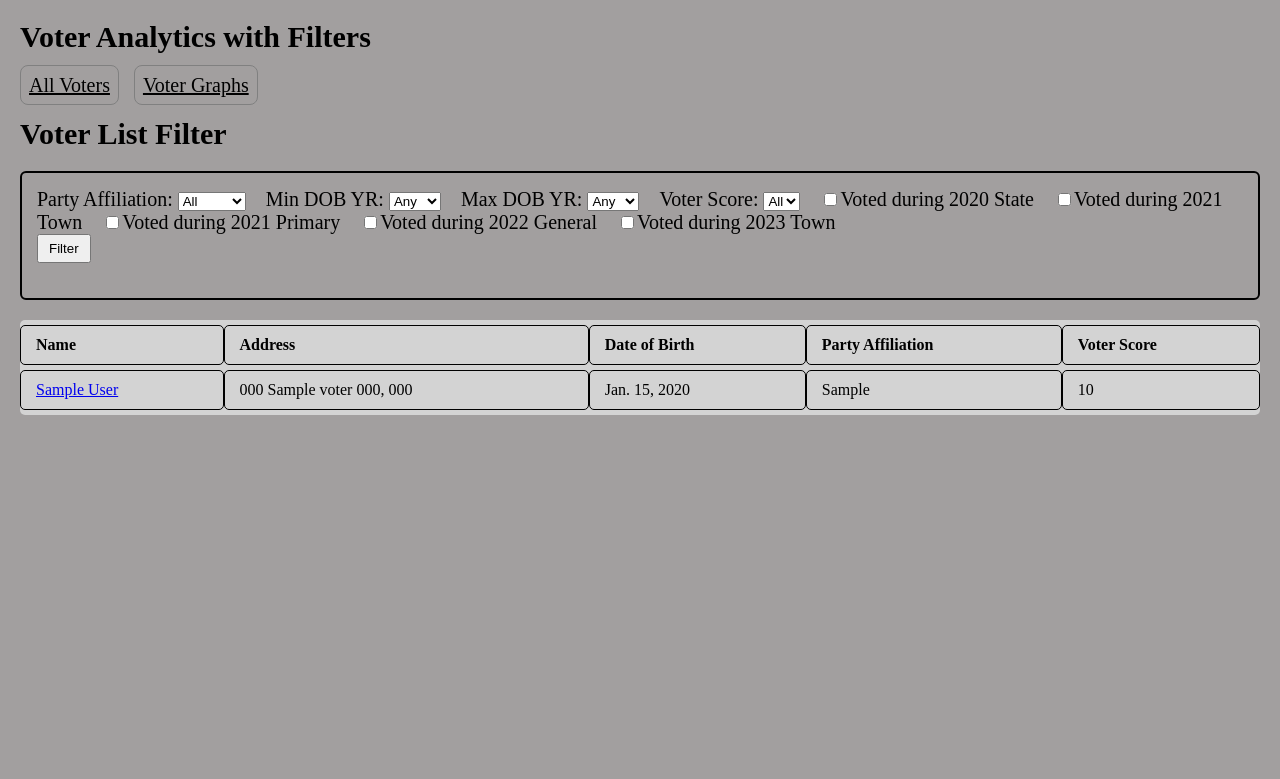
After one commit to Emanzman/cs412, a Django app: page /voter_analytics/ in a window 1280 px wide. The commit adds this page. Shown: the top 779 px of the page. Run offline with Django 5.2, Linux system fonts and the light colour scheme; tables that the repository leaves empty hold one stand-in row (values such as "Sample post").

Commit message:
Added Viewing and Filtering Functionality, Graph Representation of Data, and Page Styling

```diff
--- a/cs412/urls.py
+++ b/cs412/urls.py
@@ -24,6 +24,7 @@ urlpatterns = [
     path('quotes/', include('quotes.urls')),
     path('restaurant/', include('restaurant.urls')),
     path('mini_fb/', include('mini_fb.urls')),
+    path('voter_analytics/', include('voter_analytics.urls')),
 ]
 
 urlpatterns += static(settings.MEDIA_URL, document_root=settings.MEDIA_ROOT)
--- a/static/styles3.css
+++ b/static/styles3.css
@@ -280,7 +280,6 @@ form button {
 .login {
   text-align: center;
   padding: 20px;
-
 }
 
 .logout {
--- /dev/null
+++ b/static/styles4.css
@@ -0,0 +1,117 @@
+/* Styling for Voter Analytics Web App */
+
+body {
+  background-color: rgb(162, 159, 159);
+  margin: 20px;
+  padding: 0;
+  color: black;
+  font-size: 20px;
+}
+
+header {
+  margin-bottom: 20px;
+}
+
+h1 {
+  font-size: 30px;
+  margin-bottom: 20px;
+}
+
+/* Nav styling */
+
+nav ul {
+  list-style-type: none;
+  padding: 0;
+  margin: 0;
+  display: flex;
+  gap: 15px;
+}
+
+nav ul li {
+  display: inline;
+}
+
+nav ul li a {
+  color: black;
+  border-radius: 8px;
+  border: 1px solid gray;
+  padding:8px;
+}
+
+/* Styling for the form */
+
+form {
+  margin-bottom: 20px;
+}
+
+label {
+  margin-right: 15px;
+}
+
+button {
+  padding: 5px 10px;
+}
+
+.filter-container{
+  border: 2px solid black;
+  border-radius: 6px;
+  margin-bottom: 20px;
+  padding: 15px;
+}
+
+/* Pagination styling */
+
+.pagination {
+  list-style: none;
+  border: 2px solid black;
+  border-radius: 10px;
+  display: inline-block;
+  padding: 10px;
+}
+
+
+.pagination li {
+  display: inline;
+
+}
+
+/* Table styling */
+
+table {
+  width: 100%;
+  border-spacing: 0 5px;
+  background-color: lightgray;
+  border-radius: 5px;
+}
+
+table th,
+table td {
+  border: 1px solid black;
+  padding: 10px 15px;
+  text-align: left;
+  border-radius: 5px;
+
+}
+
+/* Graph Styling */
+
+.graph-container {
+  max-width: 1800px;
+  max-height: 1500px;
+  margin: 50px;
+  padding: 15px;
+
+}
+
+/* Voter Detail Styling */
+
+.voter-details-container {
+  margin-top: 20px;
+}
+
+.voter-details-container li{
+  list-style: none;
+  border: 1px solid black;
+  padding: 10px;
+
+}
--- /dev/null
+++ b/voter_analytics/templates/voter_analytics/base.html
@@ -0,0 +1,27 @@
+
+<!-- Base HTML Page for Voter Analytics Web App-->
+{% load static %}
+
+<html>
+
+<head>
+  <title>Voter Analytics</title>
+  <link rel="stylesheet" href="{% static 'styles4.css' %}">
+</head>
+
+<body>
+  <header>
+    <h1>Voter Analytics with Filters</h1>
+    <nav>
+      <ul>
+        <li><a href="{% url 'voters' %}">All Voters</a></li>
+        <li><a href="{% url 'graphs' %}">Voter Graphs</a></li>
+      </ul>
+    </nav>
+  </header>
+
+  {% block content %}
+  {% endblock %}
+</body>
+
+</html>
--- /dev/null
+++ b/voter_analytics/templates/voter_analytics/filtering_form.html
@@ -0,0 +1,52 @@
+<!-- Form for filtering voter data -->
+
+<div class="filter-container">
+<form method="get">
+  <!-- Filter for Party Affiliation -->
+  <label>Party Affiliation:
+    <select name="party">
+      <option value="">All</option>
+      {% for party in party_options %}
+      <option value="{{ party }}" {% if request.get.party == party %}selected{% endif %}>{{party}}</option>
+      {% endfor %}
+    </select>
+  </label>
+
+  <!-- Filter for Minimun DOB Year -->
+  <label>Min DOB YR:
+    <select name="min_dob">
+      <option value="">Any</option>
+      {% for year in dob_years%}
+      <option value="{{ year }}" {% if request.Get.min_dob == year|stringformat:"s" %}selected{% endif %}>{{ year }}</option>
+      {% endfor %}
+    </select>
+  </label>
+
+  <!-- Filter for Max DOB Year -->
+  <label>Max DOB YR:
+    <select name="max_dob">
+      <option value="">Any</option>
+      {% for year in dob_years %}
+      <option value="{{ year }}" {% if request.GET.max_dob == year|stringformat:"s" %}selected{% endif %}>{{ year }}</option>
+      {% endfor %}
+    </select>
+  </label>
+
+  <!-- Filter for Voter Score -->
+  <label>Voter Score:
+    <select name="voter_score">
+      <option value="">All</option>
+      {% for score in score_options %}
+      <option value="{{ score }}" {% if request.GET.voter_score == score|stringformat:"s" %}selected{% endif %}>{{ score }}</option>
+      {% endfor %}
+    </select>
+  </label>
+  <!-- Checkbox Filtering of Election Participation -->
+  <label><input type="checkbox" name="v20state" {% if request.GET.v20state %}checked{% endif %}>Voted during 2020 State</label>
+  <label><input type="checkbox" name="v21town" {% if request.GET.v21town %}checked{% endif %}>Voted during 2021 Town</label>
+  <label><input type="checkbox" name="v21primary" {% if request.GET.v21primary %}checked{% endif %}>Voted during 2021 Primary</label>
+  <label><input type="checkbox" name="v22general" {% if request.GET.v22general %}checked{% endif %}>Voted during 2022 General</label>
+  <label><input type="checkbox" name="v23town" {% if request.GET.v23town %}checked{% endif %}>Voted during 2023 Town</label><br>
+  <button type="submit">Filter</button>
+</form>
+</div>
--- /dev/null
+++ b/voter_analytics/templates/voter_analytics/voter_filter.html
@@ -0,0 +1,59 @@
+<!-- Page to get a list of voters and a filterd voter list-->
+
+{% extends 'voter_analytics/base.html' %}
+
+{% block content %}
+<h1>Voter List Filter</h1>
+
+<!-- Filtering Fields -->
+{% include 'voter_analytics/filtering_form.html' %}
+
+<!-- Table with voter information -->
+
+<div class="row">
+  <table>
+    <!-- Table headers-->
+      <tr>
+          <th>Name</th>
+          <th>Address</th>
+          <th>Date of Birth</th>
+          <th>Party Affiliation</th>
+          <th>Voter Score</th>
+      </tr>
+
+      <!-- Table content-->
+      {% for voter in voters %}
+      <tr>
+        <td><a href="{% url 'voter' voter.pk %}">{{ voter.first_name }} {{ voter.last_name }}</a></td>
+        <td>{{ voter.street_number }} {{ voter.street_name }} {% if voter.apartment_number %}{{ voter.apartment_number }}{% endif %}, {{ voter.zip_code }}</td>
+        <td>{{ voter.date_of_birth }}</td>
+        <td>{{ voter.party_affiliation }}</td>
+        <td>{{ voter.voter_score }}</td>
+      </tr>
+      {% endfor %}
+    </table>
+</div>
+
+<!-- Pagination functionality -->
+
+<div class="row">
+{% if is_paginated %}
+  <ul class="pagination">
+  {% if page_obj.has_previous %}
+  <li>
+    <span><a href="?page={{ page_obj.previous_page_number }}">Previous</a></span>
+  </li>
+  {% endif %}
+  <li class="">
+    <span>Page {{ page_obj.number }} of {{ page_obj.paginator.num_pages }}</span>
+  </li>
+  {% if page_obj.has_next %}
+  <li>
+    <span><a href="?page={{ page_obj.next_page_number }}">Next</a></span>
+  </li>
+  {% endif %}
+  </ul>
+{% endif %}
+</div>
+
+{% endblock %}
--- /dev/null
+++ b/voter_analytics/urls.py
@@ -0,0 +1,9 @@
+from django .urls import path
+from .views import VoterListView, VoterDetailView, GraphView
+
+urlpatterns = [
+  path('', VoterListView.as_view(), name='voters'),
+  path('voter/<int:pk>', VoterDetailView.as_view(), name='voter'),
+  path('graphs/', GraphView.as_view(), name='graphs'),
+
+]
--- a/voter_analytics/views.py
+++ b/voter_analytics/views.py
@@ -1,3 +1,156 @@
 from django.shortcuts import render
+from django.views.generic import ListView, DetailView
+from .models import Voter
+from datetime import datetime
+import plotly.graph_objs as go
+from plotly.offline import plot
+from collections import Counter
 
 # Create your views here.
+# Views for viewing voter lists, each voter's detail, and graph representations of data
+
+class VoterListView(ListView):
+  # Displayes list of voters that can be filtered
+  template_name = 'voter_analytics/voter_filter.html'
+  model = Voter
+  context_object_name= 'voters'
+  paginate_by = 100
+
+  def get_queryset(self):
+    voters = super().get_queryset()
+    # Party Affiliation Filter
+    if 'party' in self.request.GET:
+      party = self.request.GET.get('party')
+      if party:
+        voters = voters.filter(party_affiliation=party)
+
+    # Minimum Year of Birth Filter
+    if 'min_dob' in self.request.GET:
+      min_dob = self.request.GET.get('min_dob')
+      if min_dob:
+        voters = voters.filter(date_of_birth__gt=datetime(int(min_dob), 1, 1))
+
+    # Maximum Year of Birth Filter
+    if 'max_dob' in self.request.GET:
+      max_dob = self.request.GET.get('max_dob')
+      if max_dob:
+        voters = voters.filter(date_of_birth__lt=datetime(int(max_dob), 12, 31))
+
+    # Voter Score Filter
+    if 'voter_score' in self.request.GET:
+      voter_score = self.request.GET.get('voter_score')
+      if voter_score:
+        voters = voters.filter(voter_score=voter_score)
+
+    # Election Participation Filter
+    elections = {
+            'v20state': self.request.GET.get('v20state'),
+            'v21town': self.request.GET.get('v21town'),
+            'v21primary': self.request.GET.get('v21primary'),
+            'v22general': self.request.GET.get('v22general'),
+            'v23town': self.request.GET.get('v23town'),
+        }
+
+    for election, val in elections.items():
+      if val == 'on': # If the checkbox is cheked
+        voters = voters.filter(**{election: True}) # Includes election in filter
+
+    return voters
+
+  def get_context_data(self, **kwargs):
+    # Adds list of unique values to filter with through a dropdown option per category
+    context = super().get_context_data(**kwargs)
+    context['party_options'] = sorted(set(v.party_affiliation for v in Voter.objects.all()))
+    context['dob_years'] = sorted(set(v.date_of_birth.year for v in Voter.objects.all()))
+    context['score_options'] = sorted(set(v.voter_score for v in Voter.objects.all()))
+
+    return context
+
+
+class VoterDetailView(DetailView):
+  # View for single voter information
+  template_name='voter_analytics/voter_details.html'
+  model = Voter
+  context_object_name= 'voter'
+
+
+class GraphView(ListView):
+  # Graph display for voter information
+  template_name = 'voter_analytics/graphs.html'
+  model = Voter
+  context_object_name = 'voters'
+
+  def get_queryset(self):
+    # Repeat of earlier get_queryset implementation for usage in GraphView
+    voters = super().get_queryset()
+
+    # Party Affiliation Filter
+    if 'party' in self.request.GET:
+      party = self.request.GET.get('party')
+      if party:
+        voters = voters.filter(party_affiliation=party)
+    # Minimum Year of Birth Filter
+    if 'min_dob' in self.request.GET:
+      min_dob = self.request.GET.get('min_dob')
+      if min_dob:
+        voters = voters.filter(date_of_birth__gt=datetime(int(min_dob), 1, 1))
+
+    # Maximum Year of Birth Filter
+    if 'max_dob' in self.request.GET:
+      max_dob = self.request.GET.get('max_dob')
+      if max_dob:
+        voters = voters.filter(date_of_birth__lt=datetime(int(max_dob), 12, 31))
+
+    # Voter Score Filter
+    if 'voter_score' in self.request.GET:
+      voter_score = self.request.GET.get('voter_score')
+      if voter_score:
+        voters = voters.filter(voter_score=voter_score)
+
+    # Election Participation Filter
+    elections = {
+            'v20state': self.request.GET.get('v20state'),
+            'v21town': self.request.GET.get('v21town'),
+            'v21primary': self.request.GET.get('v21primary'),
+            'v22general': self.request.GET.get('v22general'),
+            'v23town': self.request.GET.get('v23town'),
+        }
+
+    for election, val in elections.items():
+      if val == 'on': # If the checkbox is cheked
+        voters = voters.filter(**{election: True}) # Includes election in filter
+
+    return voters
+
+  def get_context_data(self, **kwargs):
+    # Adds list of unique values to filter with through a dropdown option per category
+    context = super().get_context_data(**kwargs)
+    voters = context['voters']
+    context['party_options'] = sorted(set(v.party_affiliation for v in Voter.objects.all()))
+    context['dob_years'] = sorted(set(v.date_of_birth.year for v in Voter.objects.all()))
+    context['score_options'] = sorted(set(v.voter_score for v in Voter.objects.all()))
+
+    # Year of Birth Histogram
+    birth_year_data = [v.date_of_birth.year for v in voters] # Made a list of birth date year for each voter
+    year_counts = Counter(birth_year_data) # Counts the  amount of voters born in each year
+    birth_histogram = go.Bar(x=list(year_counts.keys()), y=list(year_counts.values())) # Creates a histogram with birth year on the x-axis and count of them on the y-axis
+    birth_year_layout = go.Layout(title='Voters by their Year of Birth', xaxis=dict(title='Year'), yaxis=dict(title='Voter Count')) # Labels and title for histogram
+    birth_year_figure = go.Figure(data=[birth_histogram], layout=birth_year_layout) # Use the data and layout to use as a Plotly figure
+    context['birth_year_histogram'] = plot(birth_year_figure, output_type='div') # Context to use in template
+
+    # Party Affiliation Pie Chart
+    party_aff_counts = Counter(v.party_affiliation for v in voters) # Counts number of voters per party affiliation
+    party_pie_chart = go.Pie(labels=list(party_aff_counts.keys()), values=list(party_aff_counts.values())) # Creates a pie chart with party as the label and counts as the values
+    party_figure = go.Figure(data=[party_pie_chart]) # Use pie chart as a Plotly figure
+    party_figure.update_layout(title='Voters by their Party Affiliation') # Pie chart title
+    context['party_affiliation_pie_chart'] = plot(party_figure, output_type='div') # Context to use in template
+
+    # Election Participation Histogram
+    elections = ['v20state', 'v21town', 'v21primary', 'v22general', 'v23town'] # Election fields
+    participation_counts = {election: voters.filter(**{election: True}).count() for election in elections} # Dictionary counting how many voters participated in each election
+    election_histogram = go.Bar(x=list(participation_counts.keys()), y=list(participation_counts.values())) # Creates histogram with election name and their counts
+    election_figure = go.Figure(data=[election_histogram]) # Used histogram as a Plotly figure
+    election_figure.update_layout(title='Voters by their Participation in Elections', xaxis=dict(title='Election'), yaxis=dict(title='Number of Voters')) # Lables and title for histogram
+    context['election_participation_histogram'] = plot(election_figure, output_type='div') # Context to use in template
+
+    return context
--- /dev/null
+++ b/voters_url.txt
@@ -0,0 +1 @@
+https://cs-webapps.bu.edu/emanzman/voter_analytics/
```
Also changed, not shown: voter_analytics/models.py (+8 -4 lines), voter_analytics/templates/voter_analytics/graphs.html (added, +19 -0 lines), voter_analytics/templates/voter_analytics/voter_details.html (added, +26 -0 lines).
